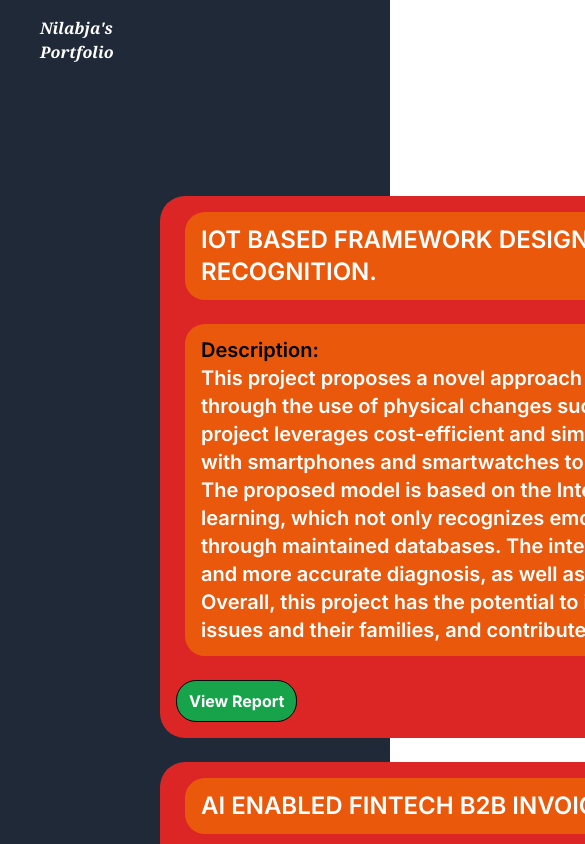
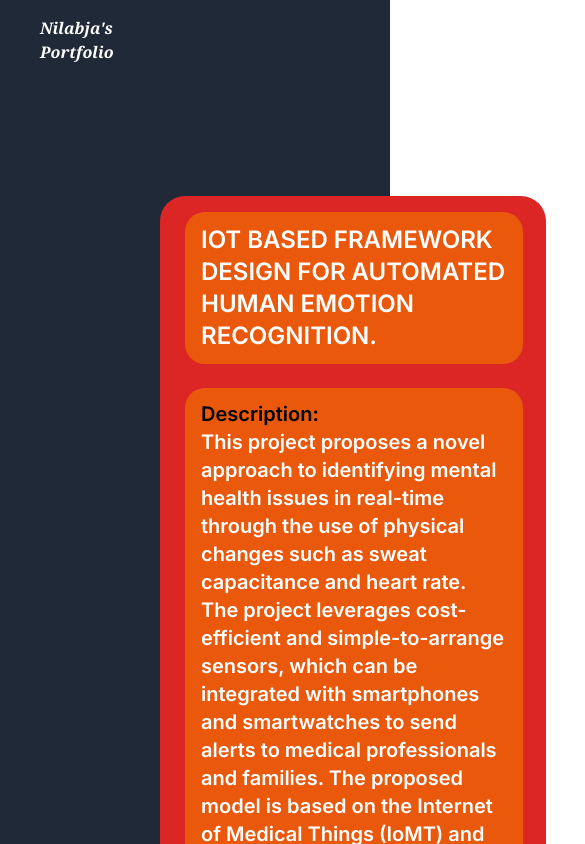
Before and after one commit to imNilabja/Nilabja-s-Portfolio_V2, a Next.js app: page /Projects in a window 390 px wide. Shown: the top 844 px of the page, 585 px wide, since content can reach past the window. Built offline with nearby package versions, Linux system fonts and the light colour scheme.

Commit message:
made project box a little responsive

```diff
--- a/Components/ProjectPoints.js
+++ b/Components/ProjectPoints.js
@@ -6,13 +6,13 @@ const ProjectPoints = (props) => {
     console.log(download)
     return (
         <>
-            <div className='bg-red-600 w-[950px] min-h-[100px] relative left-[160px] top-[100px] rounded-[25px] p-4 flex-col justify-center'>
-                <p className='bg-orange-600 text-white font-semibold text-2xl w-[900px] min-h-[50px] py-3 px-4 rounded-[20px] left-[9px] relative'>
+            <div className='bg-red-600 max-w-[950px] min-h-[100px] relative left-[160px] top-[100px] rounded-[25px] p-4 flex-col justify-center'>
+                <p className='bg-orange-600 text-white font-semibold text-2xl max-w-[900px] min-h-[50px] py-3 px-4 rounded-[20px] mr-4 left-[9px] relative'>
                     {Topic_name}
                 </p>
                 <br></br>
 
-                <div className='bg-orange-600 min-h text-white font-semibold text-xl w-[900px] min-h-[60px] py-3 px-4 rounded-[20px] left-[9px] relative'>
+                <div className='bg-orange-600 min-h text-white font-semibold text-xl maix-w-[900px] min-h-[60px] py-3 px-4 mr-4 rounded-[20px] left-[9px] relative'>
                     <span className='text-black'>
                         Description:
                     </span>
--- a/app/Projects/page.js
+++ b/app/Projects/page.js
@@ -7,9 +7,9 @@ const page = () => {
   return (
     <>
 
-      <div className='bg-gray-800 relative min-h-screen min-w-screen flex flex-col pb-[400px] pr-1 justify-center' >
+      <div className='bg-gray-800 relative min-h-screen min-w-screen flex flex-col pb-[40px] pr-1 justify-center' >
 
-        <div className='relative top-[-500px]'></div>
+
         <Header />
 
         <p className='text-white font-semibold font-mono w-14 text-4xl left-[540px] top-[50px] relative'>PROJECTS</p>
@@ -17,7 +17,7 @@ const page = () => {
 
 
 
-        <ProjectPoints Topic_name="IOT BASED FRAMEWORK DESIGN FOR AUTOMATED HUMAN EMOTION RECOGNITION." desc=" This project proposes a novel approach to identifying mental health issues in real-time through the use of physical changes such as sweat capacitance and heart rate. The project leverages cost-efficient and simple-to-arrange sensors, which can be integrated with smartphones and smartwatches to send alerts to medical professionals and families. The proposed model is based on the Internet of Medical Things (IoMT) and machine learning, which not only recognizes emotions but also predicts long-term depression risk through maintained databases. The integration of these technologies could lead to earlier and more accurate diagnosis, as well as better management of mental health conditions. Overall, this project has the potential to improve the lives of individuals with mental health issues and their families, and contribute to the growing field of digital health." download="https://drive.google.com/file/d/1TE00HpQJjqp0lCa0iCFVnuvph4n1KTdm/view?usp=sharing"/>
+        <ProjectPoints Topic_name="IOT BASED FRAMEWORK DESIGN FOR AUTOMATED HUMAN EMOTION RECOGNITION." desc=" This project proposes a novel approach to identifying mental health issues in real-time through the use of physical changes such as sweat capacitance and heart rate. The project leverages cost-efficient and simple-to-arrange sensors, which can be integrated with smartphones and smartwatches to send alerts to medical professionals and families. The proposed model is based on the Internet of Medical Things (IoMT) and machine learning, which not only recognizes emotions but also predicts long-term depression risk through maintained databases. The integration of these technologies could lead to earlier and more accurate diagnosis, as well as better management of mental health conditions. Overall, this project has the potential to improve the lives of individuals with mental health issues and their families, and contribute to the growing field of digital health." download="https://drive.google.com/file/d/1TE00HpQJjqp0lCa0iCFVnuvph4n1KTdm/view?usp=sharing" />
         <br></br>
 
         <ProjectPoints Topic_name="AI ENABLED FINTECH B2B INVOICE MANAGEMENT APPLICATION" desc="AI Enabled Fintech B2B Invoice Management Application helps companies automate tasks related to invoice processing. B2B means business to business transaction. In this ideal world, the buyer business should payback within the stipulated time which is the Payment Term. However the buyer business hardly or infrequently pays within their established time frame . This is where the Account receivables Department comes into picture. This Application consists of Machine Learning Model to predict the payment date of an invoice when it gets created in the system, A Receivables Dashboard to visualize data in the form of grids,ADD,EDIT,DELETE,ADVANCE SEARCH functionalities.It has easy navigation implemented through pagination. The tools used are :
```
